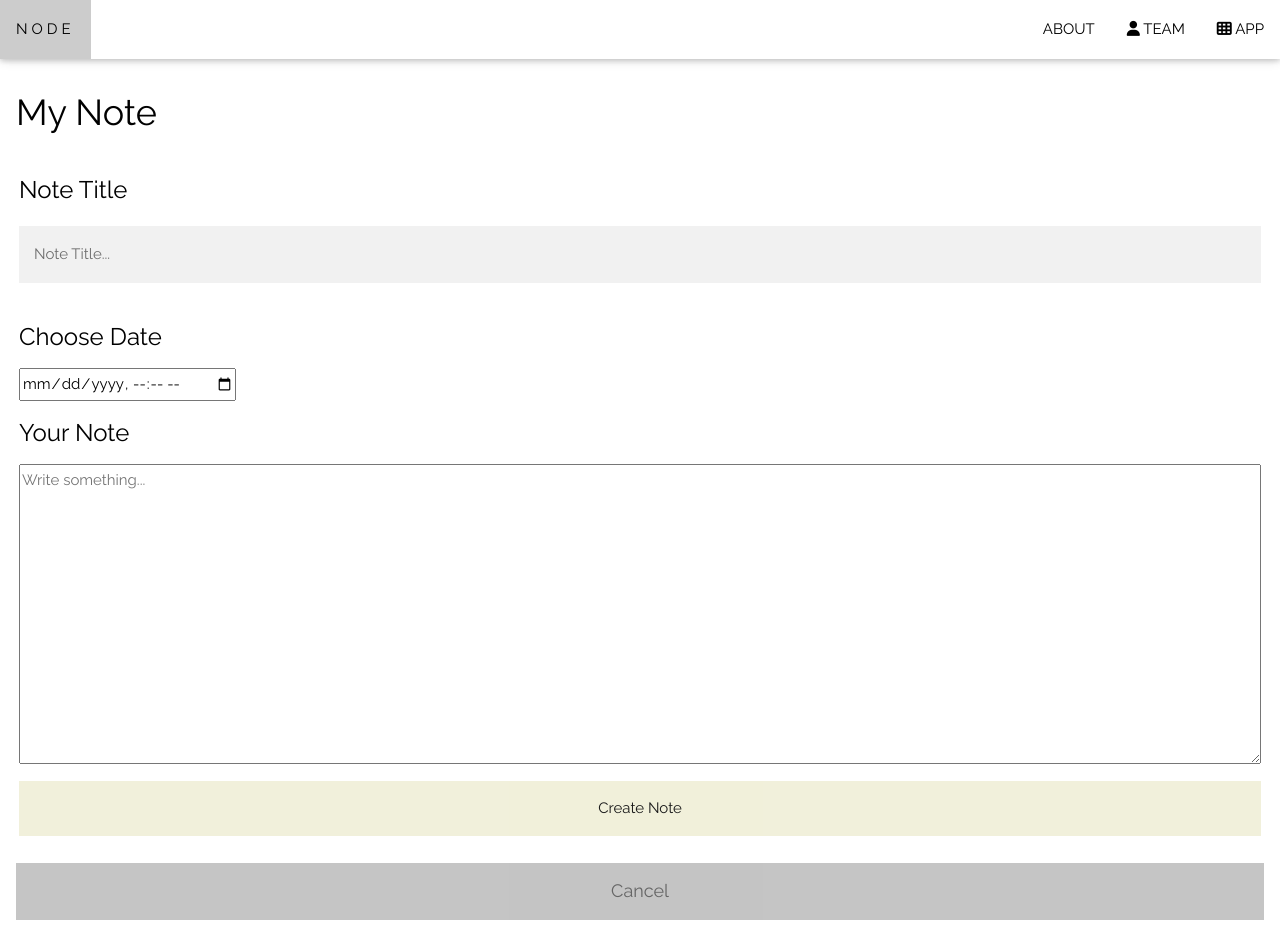
After one commit to pprasitanond/mis3690-project, a Flask app: page /newnote in a window 1280 px wide. The commit adds this page. Run offline with Flask 2, Linux system fonts and the light colour scheme; some libraries are stand-ins or nearby versions.

Commit message:
create note

```diff
--- a/app.py
+++ b/app.py
@@ -78,6 +78,21 @@ def login():
 def userpage():
     return render_template("userpage.html")
 
+@app.route("/newnote", methods = ['GET','POST'])
+def newnote():
+    if request.method == "POST":
+        note_title = request.form.get("note_title")
+        timestamp = request.form.get("date")
+        note = request.form.get("note")
+
+        db.execute("INSERT INTO notes(note_title,timestamp, note) VALUES(:note_title, :timestamp, :note)",
+        {"note_title":note_title, "timestamp":timestamp, "note":note})
+        db.commit()
+
+        flash("Your note is created","success")
+
+    return render_template("newnote.html")
+
 @app.route("/logout")
 def logout():
     session.clear()
--- a/static/style.css
+++ b/static/style.css
@@ -18,7 +18,6 @@ body, html {
     background-image: url("https://i.pinimg.com/originals/56/f9/e2/56f9e272de8708a62f2b94d941382415.jpg");
     min-height: 100%;
 }
-
 
 /* login */
 body,h1,h2,h3,h4,h5,h6 {font-family: "Raleway", sans-serif}
@@ -69,11 +68,6 @@ button:hover {
     padding: 16px;
     }
 
-/* The "Forgot password" text */
-span.psw {
-    float: right;
-    padding-top: 2px;
-    }
 
 /* Change styles for span and sign up button on extra small screens */
 @media screen and (max-width: 300px) {
@@ -83,21 +77,12 @@ span.psw {
     }
 
     }
-
 /* sign up */
 
-body,h1,h2,h3,h4,h5,h6 {font-family: "Raleway", sans-serif}
-body, html {
-        height: 100%;
-        line-height: 1.8;
+form {
+    border: 3px solid #ffffff;
     }
-
-.w3-bar .w3-button {
-        padding: 16px;
-    }
-    /*Sign In Form Styling
-    /* Bordered form */
-    * {box-sizing: border-box}
+/* * {box-sizing: border-box} */
 
 /* Full-width input fields */
 input[type=text], input[type=password] {
@@ -163,25 +148,7 @@ span.psw {
     }
     }
 
-/* team */
-body,h1,h2,h3,h4,h5,h6 {font-family: "Raleway", sans-serif}
-body, html {
-    height: 100%;
-    line-height: 1.8;
-    }
-
-.w3-bar .w3-button {
-    padding: 16px;
-    }
-
-/* userpage */
-
-body,h1,h2,h3,h4,h5,h6 {font-family: "Raleway", sans-serif}
-body, html {
-    height: 100%;
-    line-height: 1.8;
-    }
-
-.w3-bar .w3-button {
-    padding: 16px;
-    }
+/* Flashing message */
+.flashes{
+    margin-top:60px;
+}
--- a/templates/includes/_message.html
+++ b/templates/includes/_message.html
@@ -1,9 +1,10 @@
 {% with messages = get_flashed_messages(with_categories=true) %}
   {% if messages %}
-    <ul class=flashes>
+    <div class=container>
     {% for category, message in messages %}
+      <br><br><br>
       <div class=" alert alert-{{ category }}">{{ message }}</div>
     {% endfor %}
-    </ul>
+    </div>
   {% endif %}
 {% endwith %}
--- a/templates/layout.html
+++ b/templates/layout.html
@@ -19,7 +19,8 @@
     <!-- navbar links -->
       <div class="w3-right w3-hide-small">
         {% if session.log %}
-        <a href=# class="w3-bar-item w3-button">MY NOTE</a>
+        <a href="{{url_for('newnote')}}" class="w3-bar-item w3-button">CREATE NOTE</a>
+        <a href="{{url_for('userpage')}}" class="w3-bar-item w3-button">MY NOTE</a>
         <a href="{{url_for('logout')}}" class="w3-bar-item w3-button">LOG OUT</a>
         {% else %}
         <a href="{{url_for('about')}}" class="w3-bar-item w3-button">ABOUT</a>
@@ -37,7 +38,8 @@
     <nav class="w3-sidebar w3-bar-block w3-black w3-card w3-animate-left w3-hide-medium w3-hide-large" style="display:none" id="mySidebar">
       <a href="javascript:void(0)" onclick="w3_close()" class="w3-bar-item w3-button w3-large w3-padding-16">Close ×</a>
       {% if session.log %}
-      <a href=# onclick="w3_close()" class="w3-bar-item w3-button">MY NOTE</a>
+      <a href="{{url_for('newnote')}}" onclick="w3_close()" class="w3-bar-item w3-button">CREATE NOTE</a>
+      <a href="{{url_for('userpage')}}" onclick="w3_close()" class="w3-bar-item w3-button">MY NOTE</a>
       <a href="{{url_for('logout')}}" onclick="w3_close()" class="w3-bar-item w3-button">LOG OUT</a>
       {% else %}
       <a href="{{url_for('about')}}" onclick="w3_close()" class="w3-bar-item w3-button">ABOUT</a>
@@ -45,8 +47,9 @@
       <a href="{{url_for('application')}}" onclick="w3_close()" class="w3-bar-item w3-button">APP</a>
       {% endif %}
   </nav>
-   {%include "includes/_message.html"%}
+   {% include "includes/_message.html"%}
    {%block body%}
+
    {%endblock %}
 </body>
 </html>
--- a/templates/login.html
+++ b/templates/login.html
@@ -6,6 +6,7 @@ Log in
 {%block body%}
 <br><br>
 <div class="container">
+    <h1>Log In</h1>
     <form action="" method="POST">
         <div class="form-group">
             <input type="text" name = "username" class="form-control" placeholder="username" required>
@@ -17,5 +18,4 @@ Log in
     </form>
     <a href="{{url_for('signup')}}" class="w3-button w3-grey w3-padding-large w3-large w3-margin-top w3-opacity  w3-hover-opacity-on" role="button">Sign Up</a>
 </div>
-
 {%endblock %}
--- /dev/null
+++ b/templates/newnote.html
@@ -0,0 +1,27 @@
+{% extends "layout.html"%}
+{% block title %}
+User Page
+{% endblock %}
+
+{%block body%}
+<br><br>
+<div class="container">
+    <h1>My Note</h1>
+  <form action="" method ="POST">
+    <div class = "form-group">
+      <h3>Note Title</h3>
+      <input type="text" name = "note_title" class="form-control" placeholder="Note Title...">
+    </div>
+    <div>
+      <h3>Choose Date</h3>
+      <input type="datetime-local" name="date">
+    </div>
+    <div class="form-group">
+      <h3>Your Note</h3>
+      <textarea class="form-control rounded-0" id="note" name="note" placeholder="Write something..." style="height:300px;width:100%"></textarea>
+    </div>
+    <button class = "btn btn-primary" type="submit">Create Note</button>
+  </form>
+  <a href="{{url_for('userpage')}}" class="w3-button w3-grey w3-padding-large w3-large w3-margin-top w3-opacity  w3-hover-opacity-on" role="button" style="width:100%">Cancel</a>
+</div>
+{%endblock %}
--- a/templates/signup.html
+++ b/templates/signup.html
@@ -6,7 +6,7 @@ Sign Up
 {%block body%}
 <br><br>
 <div class="container">
-  <h1>Register
+  <h1>Register</h1>
     <form action="" method ="POST">
       <div class="form-group">
         <input type="text" name="name" class="form-control" placeholder="name" required>
@@ -22,6 +22,6 @@ Sign Up
       </div>
       <button class="btn btn-primary" type="submit">Submit</button>
     </form>
-  </h1>
+    <a href="{{url_for('login')}}" class="w3-button w3-grey w3-padding-large w3-large w3-margin-top w3-opacity  w3-hover-opacity-on" role="button">Cancel</a>
 </div>
 {%endblock %}
--- a/templates/userpage.html
+++ b/templates/userpage.html
@@ -4,5 +4,5 @@ User Page
 {% endblock %}
 
 {%block body%}
-<h1>Build Notes function later</h1>
+
 {%endblock %}
```
